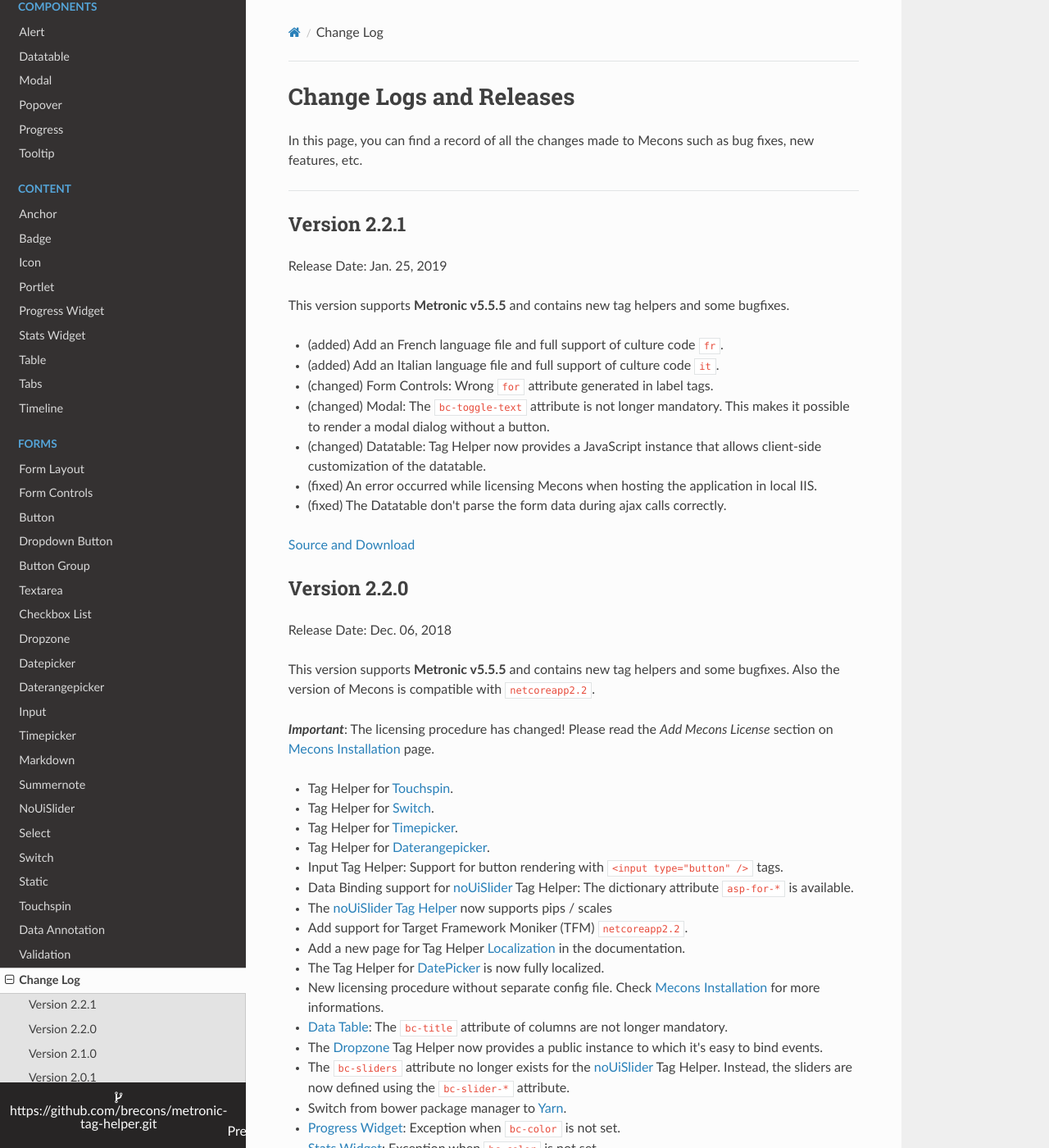
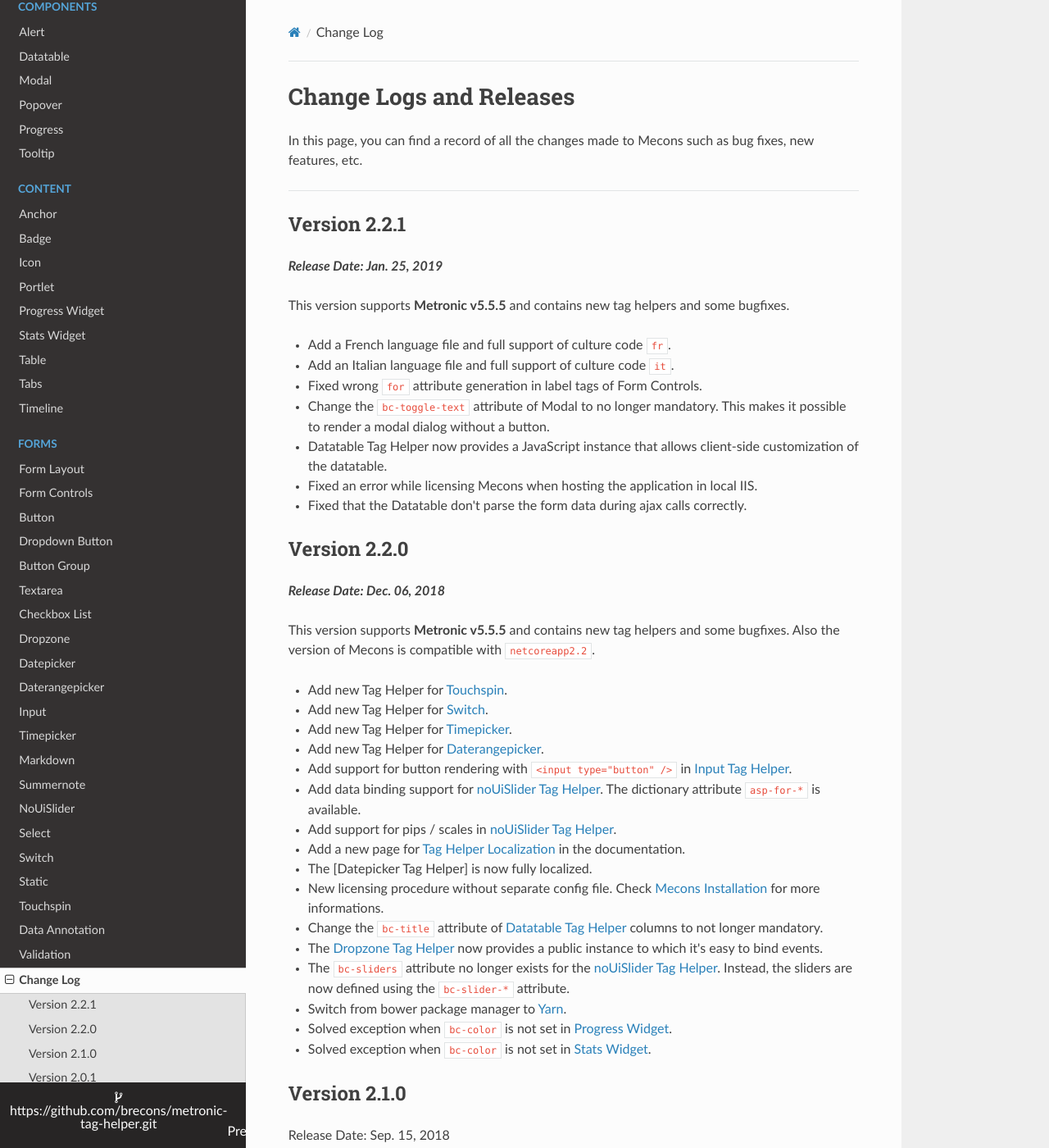
Before and after one commit to brecons/metronic-tag-helper, an MkDocs documentation site: the page built from docs/change-log.md, in a window 1280 px wide and 1400 px high. Shown: the whole window at 82% size. Built offline with MkDocs 1.6.1, drawn with Linux system fonts in a browser that asks for light colours; nearby versions of some CDN libraries; some of the changed text lies outside the part shown.

Commit message:
Transform tzo plain markdown

```diff
--- a/docs/change-log.md
+++ b/docs/change-log.md
@@ -6,51 +6,40 @@ In this page, you can find a record of all the changes made to Mecons such as bu
 
 ## Version 2.2.1
 
-Release Date: Jan. 25, 2019
+***Release Date: Jan. 25, 2019***
 
 This version supports **Metronic v5.5.5** and contains new tag helpers and some bugfixes.
 
-* (added) Add an French language file and full support of culture code `fr`.
-* (added) Add an Italian language file and full support of culture code `it`.
-* (changed) Form Controls: Wrong `for` attribute generated in label tags.
-* (changed) Modal: The `bc-toggle-text` attribute is not longer mandatory. This makes it possible to render a modal dialog without a button.
-* (changed) Datatable: Tag Helper now provides a JavaScript instance that allows client-side customization of the datatable.
-* (fixed) An error occurred while licensing Mecons when hosting the application in local IIS.
-* (fixed) The Datatable don't parse the form data during ajax calls correctly.
-
-[Source and Download](https://www.nuget.org/packages/BSolutions.Mecons/2.2.1)
+* Add a French language file and full support of culture code `fr`.
+* Add an Italian language file and full support of culture code `it`.
+* Fixed wrong `for` attribute generation in label tags of Form Controls.
+* Change the `bc-toggle-text` attribute of Modal to no longer mandatory. This makes it possible to render a modal dialog without a button.
+* Datatable Tag Helper now provides a JavaScript instance that allows client-side customization of the datatable.
+* Fixed an error while licensing Mecons when hosting the application in local IIS.
+* Fixed that the Datatable don't parse the form data during ajax calls correctly.
 
 ## Version 2.2.0
 
-Release Date: Dec. 06, 2018
+***Release Date: Dec. 06, 2018***
 
 This version supports **Metronic v5.5.5** and contains new tag helpers and some bugfixes. Also the version of Mecons is compatible with `netcoreapp2.2`.
 
-***Important***: The licensing procedure has changed! Please read the *Add Mecons License* section on <a href="/Documentation/Mecons?view=MeconsInstallation">Mecons Installation</a> page.
-
-<ul class="changelog">
-    <li class="ch-added">Tag Helper for <a href="/Documentation/Mecons?view=Controls_Touchspin">Touchspin</a>.</li>
-    <li class="ch-added">Tag Helper for <a href="/Documentation/Mecons?view=Controls_Switch">Switch</a>.</li>
-    <li class="ch-added">Tag Helper for <a href="/Documentation/Mecons?view=Controls_Timepicker">Timepicker</a>.</li>
-    <li class="ch-added">Tag Helper for <a href="/Documentation/Mecons?view=Controls_Daterangepicker">Daterangepicker</a>.</li>
-    <li class="ch-added">Input Tag Helper: Support for button rendering with <code>&lt;input type="button" /&gt;</code> tags.</li>
-    <li class="ch-added"> Data Binding support for <a href="/Documentation/Mecons?view=Controls_NoUiSlider">noUiSlider</a> Tag Helper: The dictionary attribute <code>asp-for-*</code> is available.</li>
-    <li class="ch-added">The <a href="/Documentation/Mecons?view=Controls_NoUiSlider">noUiSlider Tag Helper</a> now supports pips / scales</li>
-    <li class="ch-added">Add support for Target Framework Moniker (TFM) <code>netcoreapp2.2</code>.</li>
-    <li class="ch-changed">Add a new page for Tag Helper <a href="/Documentation/Mecons?view=Localization">Localization</a> in the documentation.</li>
-    <li class="ch-changed">The Tag Helper for <a href="/Documentation/Mecons?view=Controls_Datepicker">DatePicker</a> is now fully localized.</li>
-    <li class="ch-changed">New licensing procedure without separate config file. Check <a href="/Documentation/Mecons?view=MeconsInstallation">Mecons Installation</a> for more informations.</li>
-    <li class="ch-changed"><a href="/Documentation/Mecons?view=Datatable">Data Table</a>: The <code>bc-title</code> attribute of columns are not longer mandatory.</li>
-    <li class="ch-changed">The <a href="/Documentation/Mecons?view=Controls_Dropzone">Dropzone</a> Tag Helper now provides a public instance to which it's easy to bind events.</li>
-    <li class="ch-changed">The <code>bc-sliders</code> attribute no longer exists for the <a href="/Documentation/Mecons?view=Controls_NoUiSlider">noUiSlider</a> Tag Helper. Instead, the sliders are now defined using the <code>bc-slider-*</code> attribute.</li>
-    <li class="ch-changed">Switch from bower package manager to <a href="https://yarnpkg.com" target="_blank">Yarn</a>.</li>
-    <li class="ch-fixed"><a href="/Documentation/Mecons?view=ProgressWidget">Progress Widget</a>: Exception when <code>bc-color</code> is not set.</li>
-    <li class="ch-fixed"><a href="/Documentation/Mecons?view=StatsWidget">Stats Widget</a>: Exception when <code>bc-color</code> is not set.</li>
-</ul>
-
-<a href="https://www.nuget.org/packages/BSolutions.Mecons/2.2.0" class="btn btn-info">
-    <i class="fa fa-link"></i> Source and Download
-</a>
+* Add new Tag Helper for [Touchspin](forms/touchspin.md).
+* Add new Tag Helper for [Switch](forms/switch.md).
+* Add new Tag Helper for [Timepicker](forms/timepicker.md).
+* Add new Tag Helper for [Daterangepicker](forms/daterangepicker.md).
+* Add support for button rendering with `<input type="button" />` in [Input Tag Helper](forms/input.md).
+* Add data binding support for [noUiSlider Tag Helper](forms/nouislider.md). The dictionary attribute `asp-for-*` is available.
+* Add support for pips / scales in [noUiSlider Tag Helper](forms/nouislider.md).
+* Add a new page for [Tag Helper Localization](localization.md) in the documentation.
+* The [Datepicker Tag Helper] is now fully localized.
+* New licensing procedure without separate config file. Check [Mecons Installation](installation/mecons-installation.md) for more informations.
+* Change the `bc-title` attribute of [Datatable Tag Helper](components/datatable.md) columns to not longer mandatory.
+* The [Dropzone Tag Helper](forms/dropzone.md) now provides a public instance to which it's easy to bind events.
+* The `bc-sliders` attribute no longer exists for the [noUiSlider Tag Helper](forms/nouislider.md). Instead, the sliders are now defined using the `bc-slider-*` attribute.
+* Switch from bower package manager to [Yarn](https://yarnpkg.com).
+* Solved exception when `bc-color` is not set in [Progress Widget](content/progress-widget.md).
+* Solved exception when `bc-color` is not set in [Stats Widget](content/stats-widget.md).
 
 ## Version 2.1.0
 
```
Also changed, not shown: docs/index.md (+2 -0 lines), docs/localization.md (+7 -7 lines).
